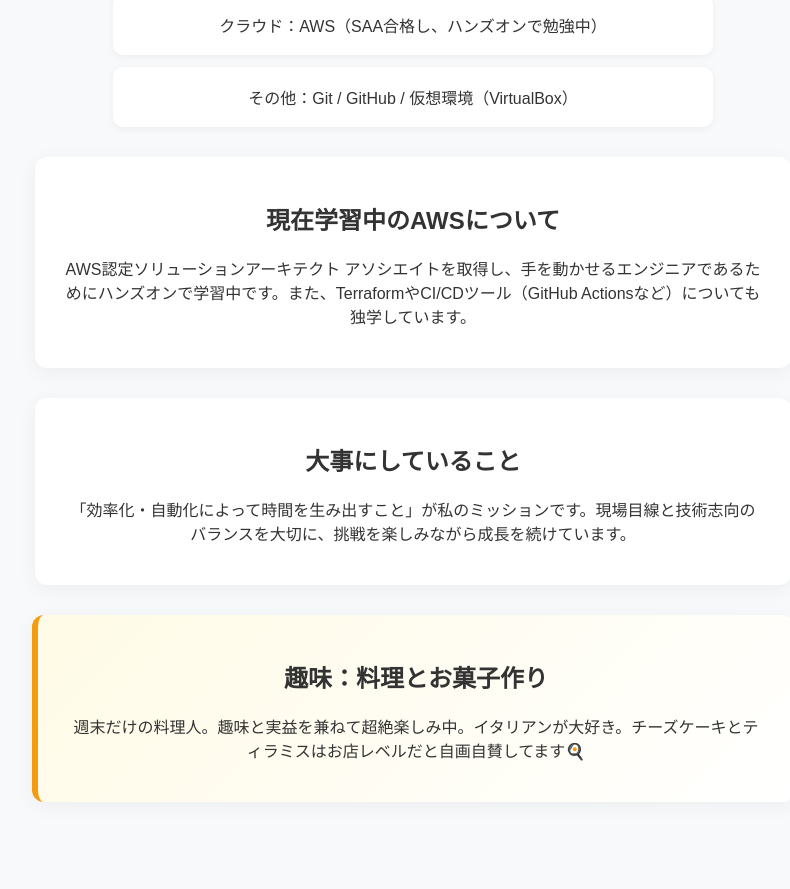
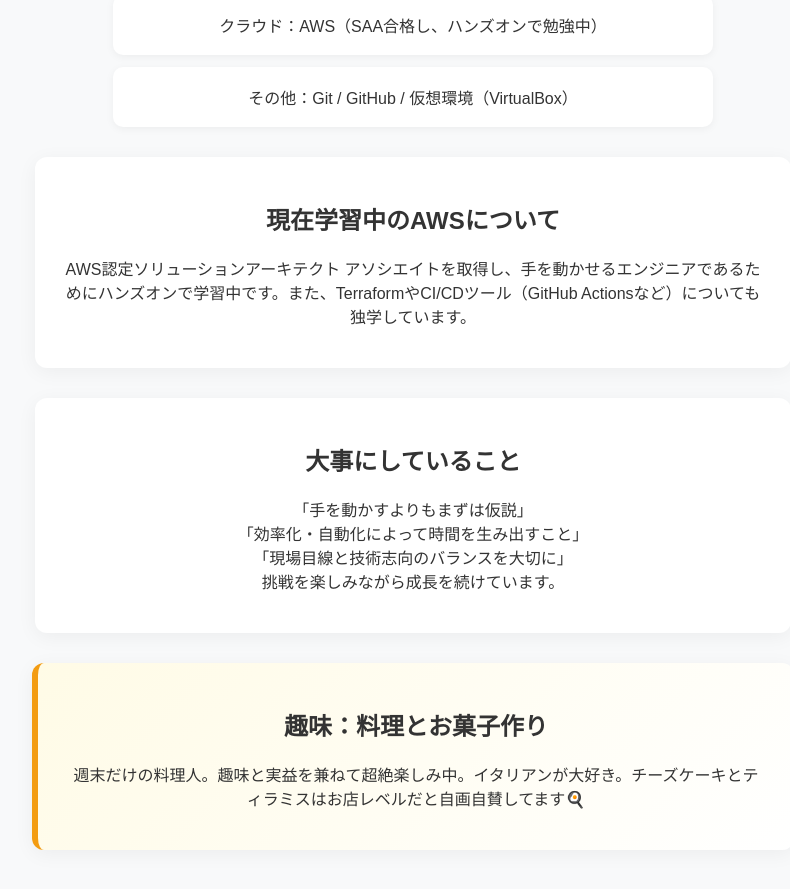
Before and after one commit to cloudrobo48/aws-cloud, a Jekyll site: the page about.html, which Jekyll copies as it is, in a window 1280 px wide and 900 px high, scrolled down 1501 px. Shown: the top 889 px of the window, without its empty margins (227-1017 px from the left). Built offline with Jekyll 4.4.1, drawn with Linux system fonts in a browser that asks for light colours; before the commit the page ends 2353 px from its top, so only the background shows below that.

Commit message:
Update about.html

```diff
--- a/about.html
+++ b/about.html
@@ -47,7 +47,7 @@
 
     <section class="modern-card">
         <h2>大事にしていること</h2>
-        <p>「効率化・自動化によって時間を生み出すこと」が私のミッションです。現場目線と技術志向のバランスを大切に、挑戦を楽しみながら成長を続けています。</p>
+        <p>「手を動かすよりもまずは仮説」<br>「効率化・自動化によって時間を生み出すこと」<br>「現場目線と技術志向のバランスを大切に」<br>挑戦を楽しみながら成長を続けています。</p>
     </section>
 
     <section class="modern-card hobby-highlight">
```
